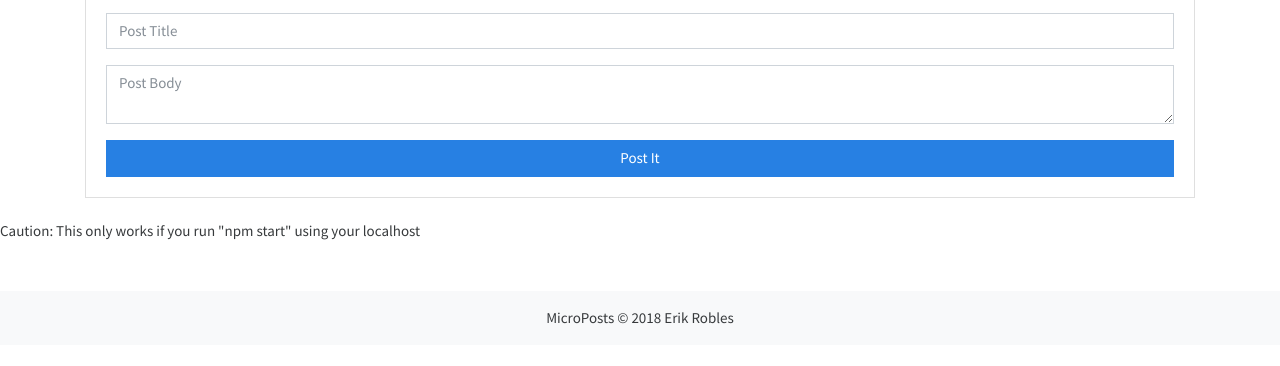
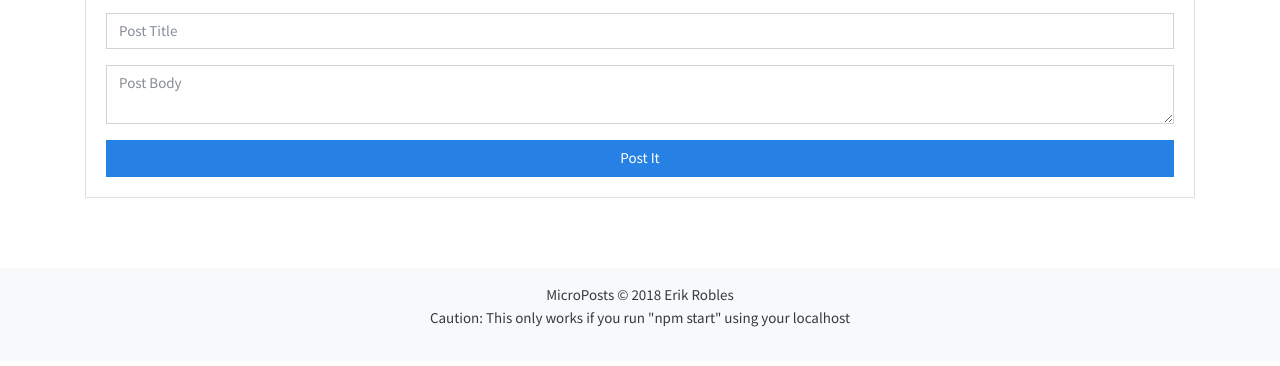
Before and after one commit to ErikRobles/microposts, a plain HTML site: page index.html in a window 1280 px wide. Shown: the part 176-542 px from the top of the page. Drawn offline with nearby package versions, Linux system fonts and the light colour scheme; no server answers.

Commit message:
Update index.html

```diff
--- a/index.html
+++ b/index.html
@@ -36,8 +36,10 @@
     <br>
     <div id="posts"></div>
   </div>
-  <p>Caution: This only works if you run "npm start" using your localhost</p>
-  <footer class="mt-5 p-3 text-center bg-light">MicroPosts &copy; 2018 Erik Robles</footer>
+  <footer class="mt-5 p-3 text-center bg-light">MicroPosts &copy; 2018 Erik Robles<br>
+    <p>Caution: This only works if you run "npm start" using your localhost</p>
+
+  </footer>
   <script src="build/app.bundle.js"></script>
 </body>
 
```
